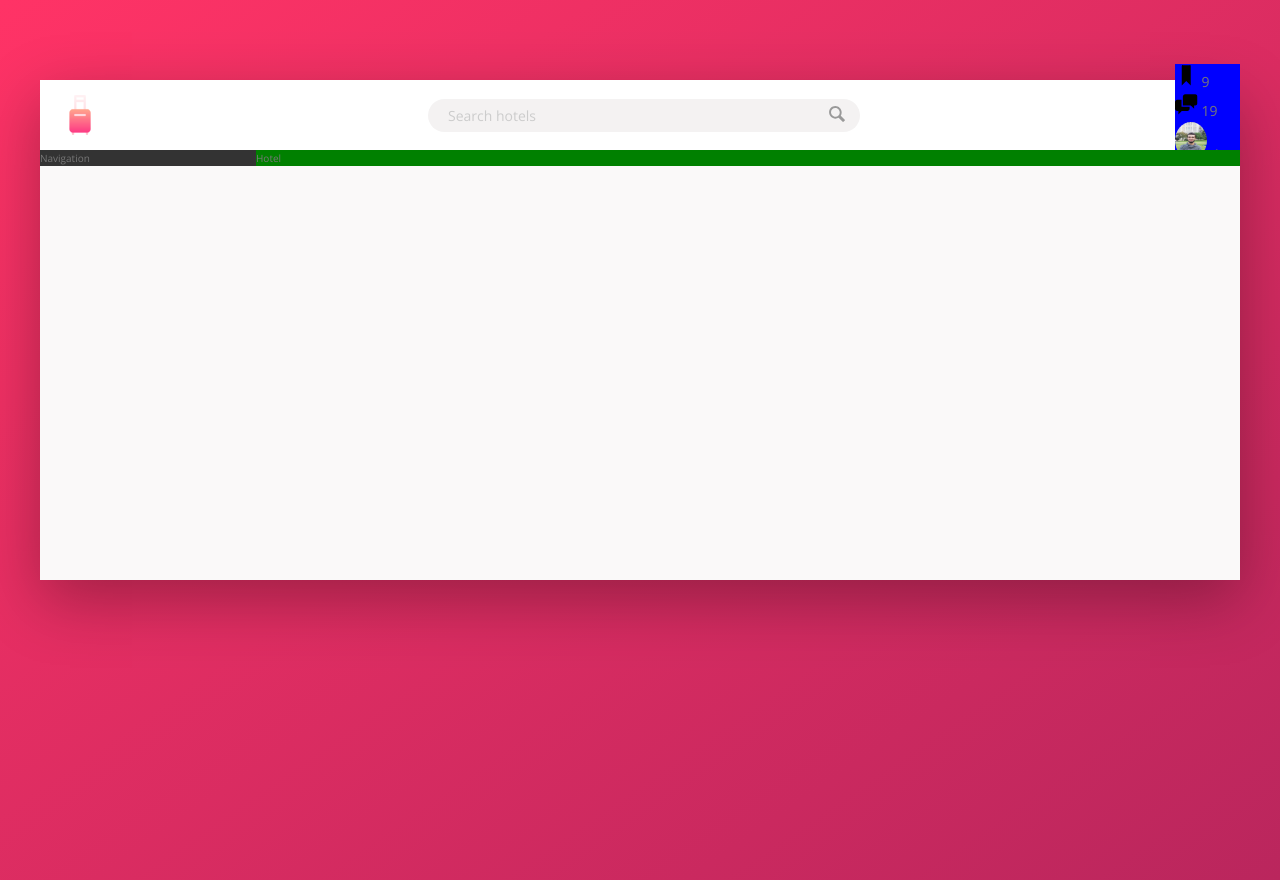
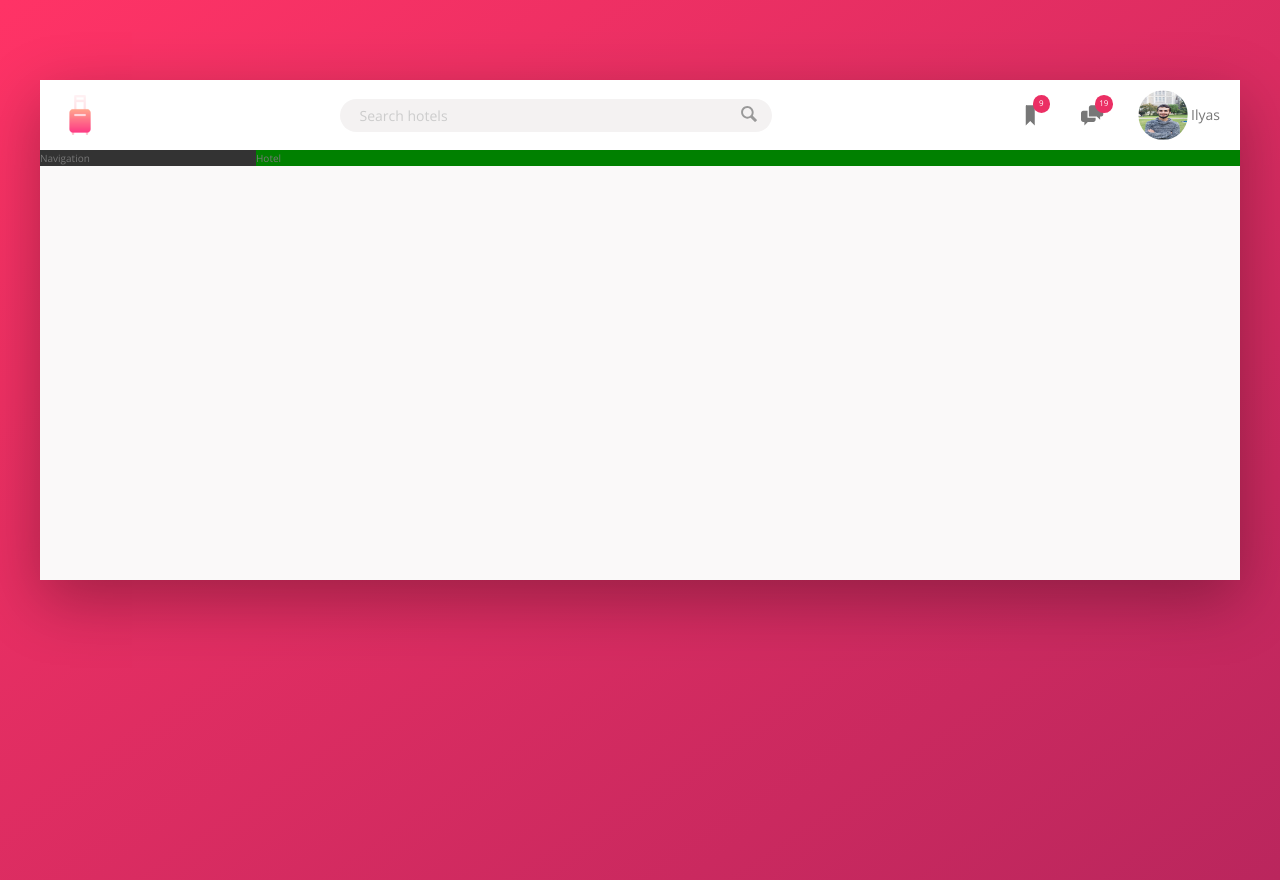
Before and after one commit to appsius/Hotline, a website: page index.html in a window 1280 px wide. Drawn offline with nearby package versions, Linux system fonts and the light colour scheme.

Commit message:
Building Header - Part3

```diff
--- a/sass/_components.scss
+++ b/sass/_components.scss
@@ -65,28 +65,54 @@
 ///////////////////////////////////////////@extend
 //NAVIGATION
 .user-nav {
-	background-color: blue;
+	align-self: stretch;
+
+	display: flex;
+	align-items: center;
+
+	& > * {
+		padding: 0 2rem;
+		cursor: pointer;
+		height: 100%;
+		display: flex;
+		align-items: center;
+	}
+
+	& > *:hover {
+		background-color: var(--color-grey-light-2);
+	}
 
 	&__icon-box {
+		position: relative;
 	}
 
 	&__icon {
 		height: 2.25rem;
 		width: 2.25rem;
+		fill: var(--color-grey-dark-2);
 	}
 
 	&__notification {
-	}
+		font-size: 0.8rem;
+		height: 1.75rem;
+		width: 1.75rem;
+		border-radius: 50%;
+		background-color: var(--color-primary);
+		color: #fff;
+		position: absolute;
+		top: 1.5rem;
+		right: 1.1rem;
 
-	&__user {
+		display: flex;
+		justify-content: center;
+		align-items: center;
 	}
 
 	&__user-photo {
 		height: 3.75rem;
-		width: 3.2rem;
+		width: 3.75rem;
 		border-radius: 50%;
-	}
-
-	&__user-name {
+		margin-right: 1rem;
+		transform: scale(1.3);
 	}
 }
```
Also changed, not shown: css/style.css, img/user.jpg (deleted).
